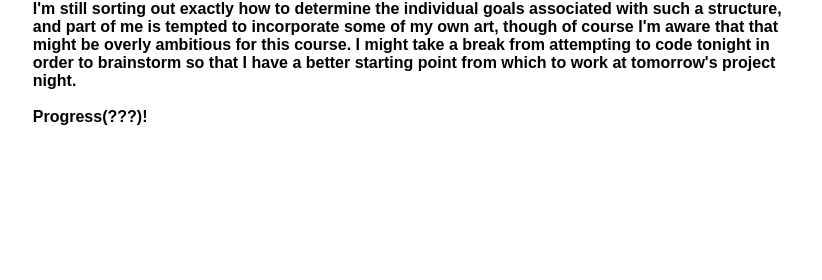
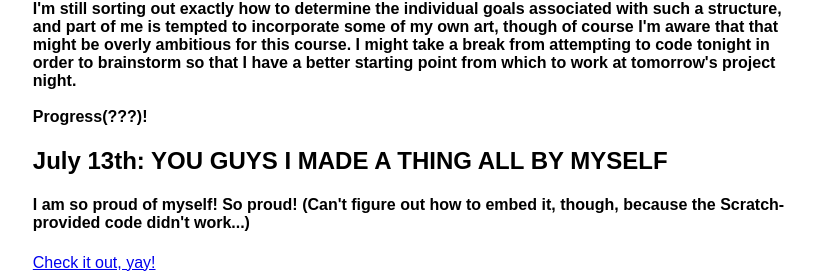
Before and after one commit to MandyHagee/MandyHagee.github.io, a plain HTML site: page index.html in a window 1280 px wide. Shown: the part 5750-6030 px from the top of the page, without its empty margins (228-1050 px from the left). Before the commit the page ends 5897 px from the top, so only its background shows below. Drawn offline with Linux system fonts and the light colour scheme.

Commit message:
Banana Beggar?

```diff
--- a/index.html
+++ b/index.html
@@ -106,6 +106,12 @@ Progress(???)!
 </h4>
 </section>
 
+<h2>July 13th: YOU GUYS I MADE A THING ALL BY MYSELF</h2>
+<h4>
+	I am so proud of myself! So proud! (Can't figure out how to embed it, though, because the Scratch-provided code didn't work...)
+</h4>
+           <a href="url" src="https://scratch.mit.edu/projects/115731545">Check it out, yay!</a>
+
 
 </div><!--journal-->
 </body>
```
